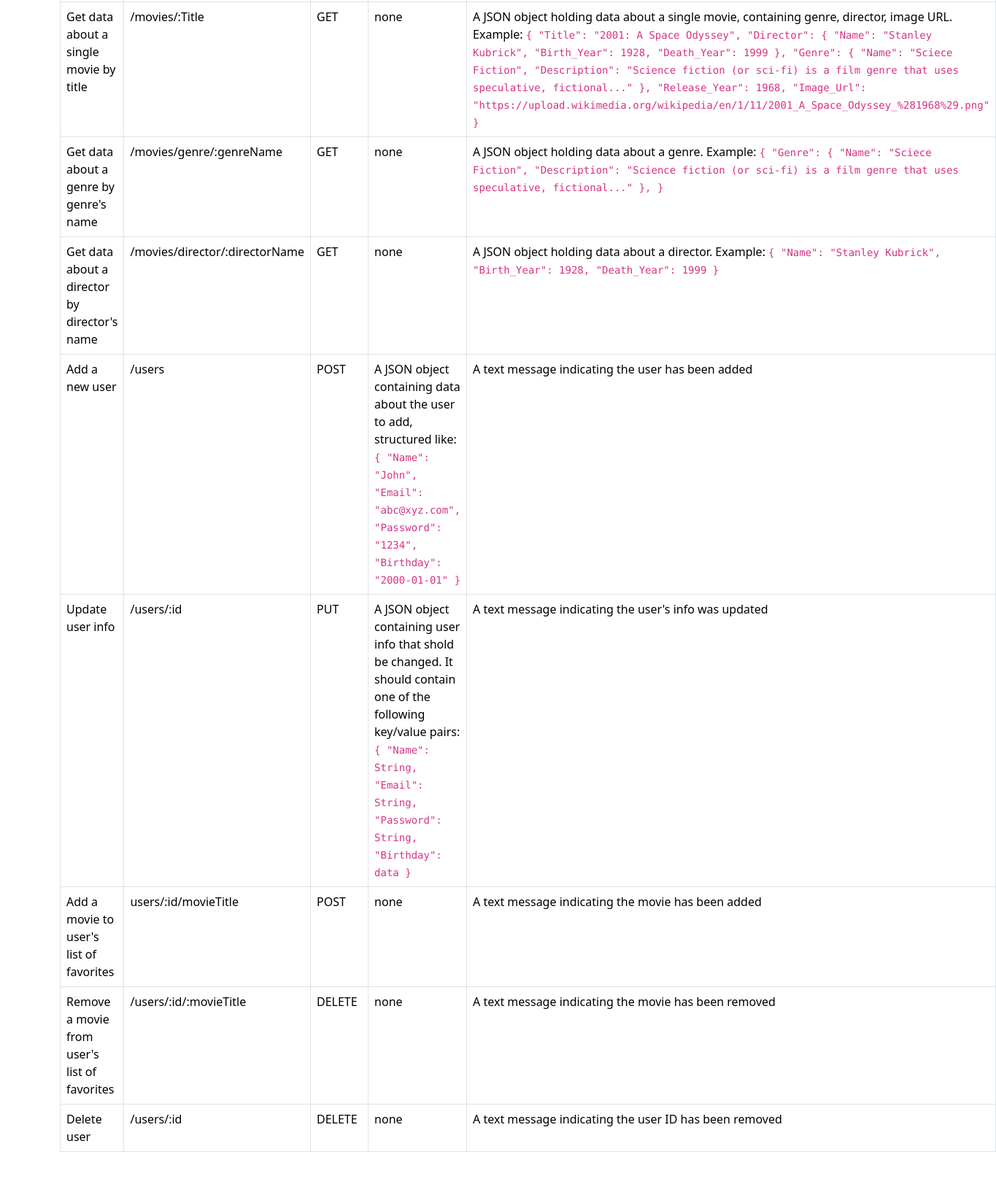
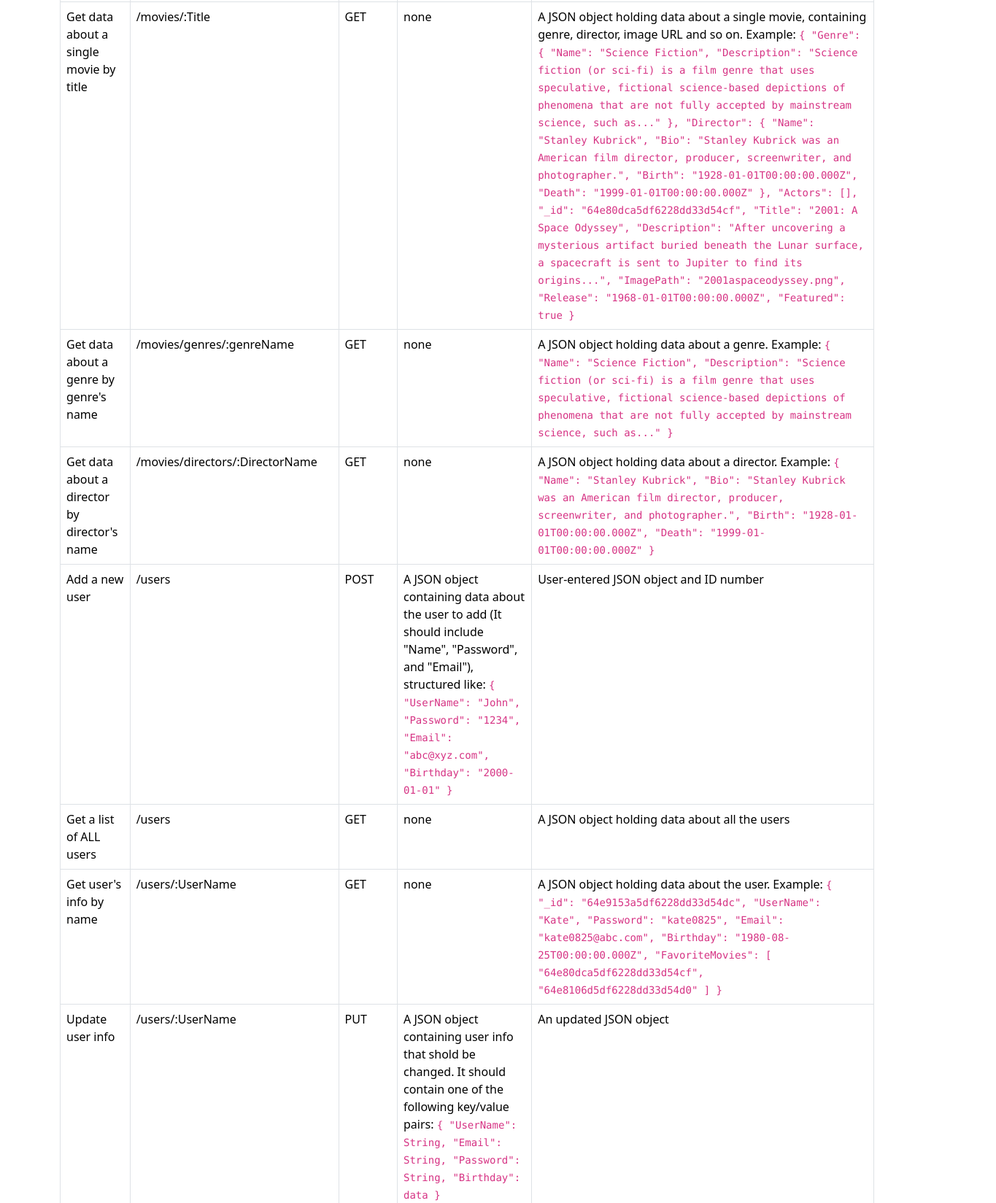
Before and after one commit to NozomiS0129/movie_api, a website: page public/documentation.html in a window 1280 px wide. Shown: the part 448-2097 px from the top of the page at 73% size, 1365 px wide, since content can reach past the window. Drawn offline with nearby package versions, Linux system fonts and the light colour scheme.

Commit message:
update endpoint and add request
If applied, this commit will have updated endpoint and added extra request.

```diff
--- a/public/documentation.html
+++ b/public/documentation.html
@@ -37,43 +37,45 @@
                     <td>none</td>
                     <td>A JSON object holding data about all the movies</td>
                 </tr>
-
                 <tr>
                     <td>Get data about a single movie by title</td>
                     <td>/movies/:Title</td>
                     <td>GET</td>
                     <td>none</td>
-                    <td>A JSON object holding data about a single movie, containing genre, director, image URL. Example:
+                    <td>A JSON object holding data about a single movie, containing genre, director, image URL and so on. Example:
                         <code>
                             {
-                                "Title": "2001: A Space Odyssey",
+                                "Genre": {
+                                    "Name": "Science Fiction",
+                                    "Description": "Science fiction (or sci-fi) is a film genre that uses speculative, fictional science-based depictions of phenomena that are not fully accepted by mainstream science, such as..."
+                                },
                                 "Director": {
                                     "Name": "Stanley Kubrick",
-                                    "Birth_Year": 1928,
-                                    "Death_Year": 1999
+                                    "Bio": "Stanley Kubrick was an American film director, producer, screenwriter, and photographer.",
+                                    "Birth": "1928-01-01T00:00:00.000Z",
+                                    "Death": "1999-01-01T00:00:00.000Z"
                                 },
-                                "Genre": {
-                                    "Name": "Sciece Fiction",
-                                    "Description": "Science fiction (or sci-fi) is a film genre that uses speculative, fictional..."
-                                },
-                                "Release_Year": 1968,
-                                "Image_Url": "https://upload.wikimedia.org/wikipedia/en/1/11/2001_A_Space_Odyssey_%281968%29.png"
+                                "Actors": [],
+                                "_id": "64e80dca5df6228dd33d54cf",
+                                "Title": "2001: A Space Odyssey",
+                                "Description": "After uncovering a mysterious artifact buried beneath the Lunar surface, a spacecraft is sent to Jupiter to find its origins...",
+                                "ImagePath": "2001aspaceodyssey.png",
+                                "Release": "1968-01-01T00:00:00.000Z",
+                                "Featured": true
                             }
                         </code>
                     </td>
                 </tr>
                 <tr>
                     <td>Get data about a genre by genre's name</td>
-                    <td>/movies/genre/:genreName</td>
+                    <td>/movies/genres/:genreName</td>
                     <td>GET</td>
                     <td>none</td>
                     <td>A JSON object holding data about a genre. Example:
                         <code>
                             {
-                                "Genre": {
-                                    "Name": "Sciece Fiction",
-                                    "Description": "Science fiction (or sci-fi) is a film genre that uses speculative, fictional..."
-                                },
+                                "Name": "Science Fiction",
+                                "Description": "Science fiction (or sci-fi) is a film genre that uses speculative, fictional science-based depictions of phenomena that are not fully accepted by mainstream science, such as..."
                             }
                         </code>
                     </td>
@@ -81,15 +83,16 @@
 
                 <tr>
                     <td>Get data about a director by director's name</td>
-                    <td>/movies/director/:directorName</td>
+                    <td>/movies/directors/:DirectorName</td>
                     <td>GET</td>
                     <td>none</td>
                     <td>A JSON object holding data about a director. Example:
                         <code>
                             {
                                 "Name": "Stanley Kubrick",
-                                "Birth_Year": 1928,
-                                "Death_Year": 1999
+                                "Bio": "Stanley Kubrick was an American film director, producer, screenwriter, and photographer.",
+                                "Birth": "1928-01-01T00:00:00.000Z",
+                                "Death": "1999-01-01T00:00:00.000Z"
                             }
                         </code>
                     </td>
@@ -98,54 +101,82 @@
                     <td>Add a new user</td>
                     <td>/users</td>
                     <td>POST</td>
-                    <td>A JSON object containing data about the user to add, structured like:
+                    <td>A JSON object containing data about the user to add (It should include "Name", "Password", and "Email"), structured like:
                         <code>
                         {
-                            "Name": "John",
+                            "UserName": "John",
+                            "Password": "1234",
                             "Email": "abc@xyz.com",
-                            "Password": "1234",
                             "Birthday": "2000-01-01"
                         }
                         </code>
                     </td>
-                    <td>A text message indicating the user has been added</td>
+                    <td>User-entered JSON object and ID number</td>
+                </tr>
+                <tr>
+                    <td>Get a list of ALL users</td>
+                    <td>/users</td>
+                    <td>GET</td>
+                    <td>none</td>
+                    <td>A JSON object holding data about all the users</td>
+                </tr>
+                <tr>
+                    <td>Get user's info by name</td>
+                    <td>/users/:UserName</td>
+                    <td>GET</td>
+                    <td>none</td>
+                    <td>A JSON object holding data about the user. Example:
+                        <code>
+                            {
+                                "_id": "64e9153a5df6228dd33d54dc",
+                                "UserName": "Kate",
+                                "Password": "kate0825",
+                                "Email": "kate0825@abc.com",
+                                "Birthday": "1980-08-25T00:00:00.000Z",
+                                "FavoriteMovies": [
+                                    "64e80dca5df6228dd33d54cf",
+                                    "64e8106d5df6228dd33d54d0"
+                                ]
+                            }
+                        </code>
+                    </td>
                 </tr>
                 <tr>
                     <td>Update user info</td>
-                    <td>/users/:id</td>
+                    <td>/users/:UserName</td>
                     <td>PUT</td>
                     <td>A JSON object containing user info that shold be changed. It should contain one of the following key/value pairs:
                         <code>
                         {
-                            "Name": String,
+                            "UserName": String,
                             "Email": String,
                             "Password": String,
                             "Birthday": data
                         }
                         </code>
                     </td>
-                    <td>A text message indicating the user's info was updated</td>
+                    <td>An updated JSON object</td>
                 </tr>
                 <tr>
-                    <td>Add a movie to user's list of favorites</td>
-                    <td>users/:id/movieTitle</td>
+                    <td>Add a movie to user's favorites list</td>
+                    <td>/users/:UserName/movies/:MovieID</td>
                     <td>POST</td>
                     <td>none</td>
-                    <td>A text message indicating the movie has been added</td>
+                    <td>An updated JSON object including new favorite movie</td>
                 </tr>
                 <tr>
-                    <td>Remove a movie from user's list of favorites</td>
-                    <td>/users/:id/:movieTitle</td>
+                    <td>Remove a movie from user's favorites list</td>
+                    <td>/users/:UserName/movies/:MovieID</td>
                     <td>DELETE</td>
                     <td>none</td>
-                    <td>A text message indicating the movie has been removed</td>
+                    <td>An updated JSON object</td>
                 </tr>
                 <tr>
                     <td>Delete user</td>
-                    <td>/users/:id</td>
+                    <td>/users/:UserName</td>
                     <td>DELETE</td>
                     <td>none</td>
-                    <td>A text message indicating the user ID has been removed</td>
+                    <td>A text message indicating the user name has been deleted</td>
                 </tr>
             </tbody>
         </table>
```
